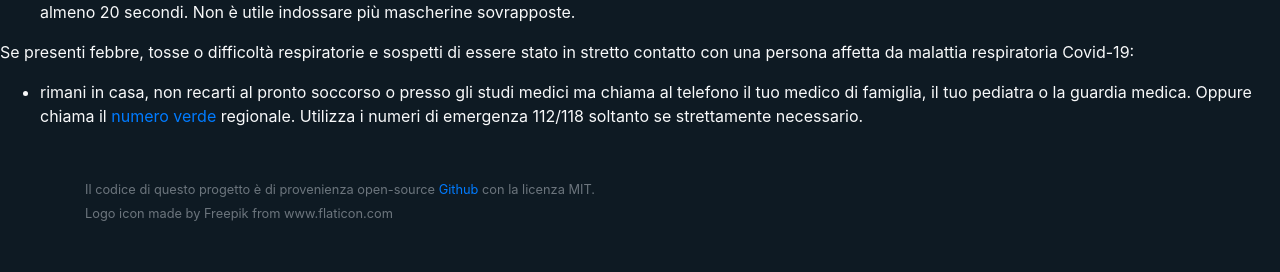
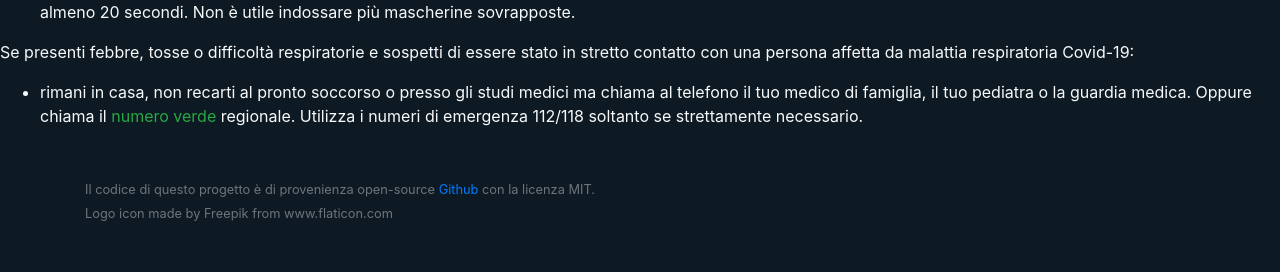
Before and after one commit to kenlog/italy.coronavirusinfections.org, a PHP site: template src/views/partial/protective-measures.php in a window 1280 px wide. Shown: the part 3081-3353 px from the top of the page. Run offline with PHP 8.4, Linux system fonts and the light colour scheme; the template is opened without the code that fills it, so the values that code supplies are empty.

Commit message:
Aggiungi classe css link numero verde

```diff
--- a/src/views/partial/protective-measures.php
+++ b/src/views/partial/protective-measures.php
@@ -96,6 +96,6 @@
 
         <ul class="text-left text-light">
             <li>
-                rimani in casa, non recarti al pronto soccorso o presso gli studi medici ma chiama al telefono il tuo medico di famiglia, il tuo pediatra o la guardia medica. Oppure chiama il&nbsp;<a href="http://www.salute.gov.it/portale/nuovocoronavirus/dettaglioContenutiNuovoCoronavirus.jsp?lingua=italiano&amp;id=5364&amp;area=nuovoCoronavirus&amp;menu=vuoto" rel="noopener noreferrer">numero verde</a>&nbsp;regionale. Utilizza i numeri di emergenza 112/118 soltanto se strettamente necessario.
+                rimani in casa, non recarti al pronto soccorso o presso gli studi medici ma chiama al telefono il tuo medico di famiglia, il tuo pediatra o la guardia medica. Oppure chiama il&nbsp;<a href="http://www.salute.gov.it/portale/nuovocoronavirus/dettaglioContenutiNuovoCoronavirus.jsp?lingua=italiano&amp;id=5364&amp;area=nuovoCoronavirus&amp;menu=vuoto" rel="noopener noreferrer" class="text-success">numero verde</a>&nbsp;regionale. Utilizza i numeri di emergenza 112/118 soltanto se strettamente necessario.
             </li>
         </ul>
```
